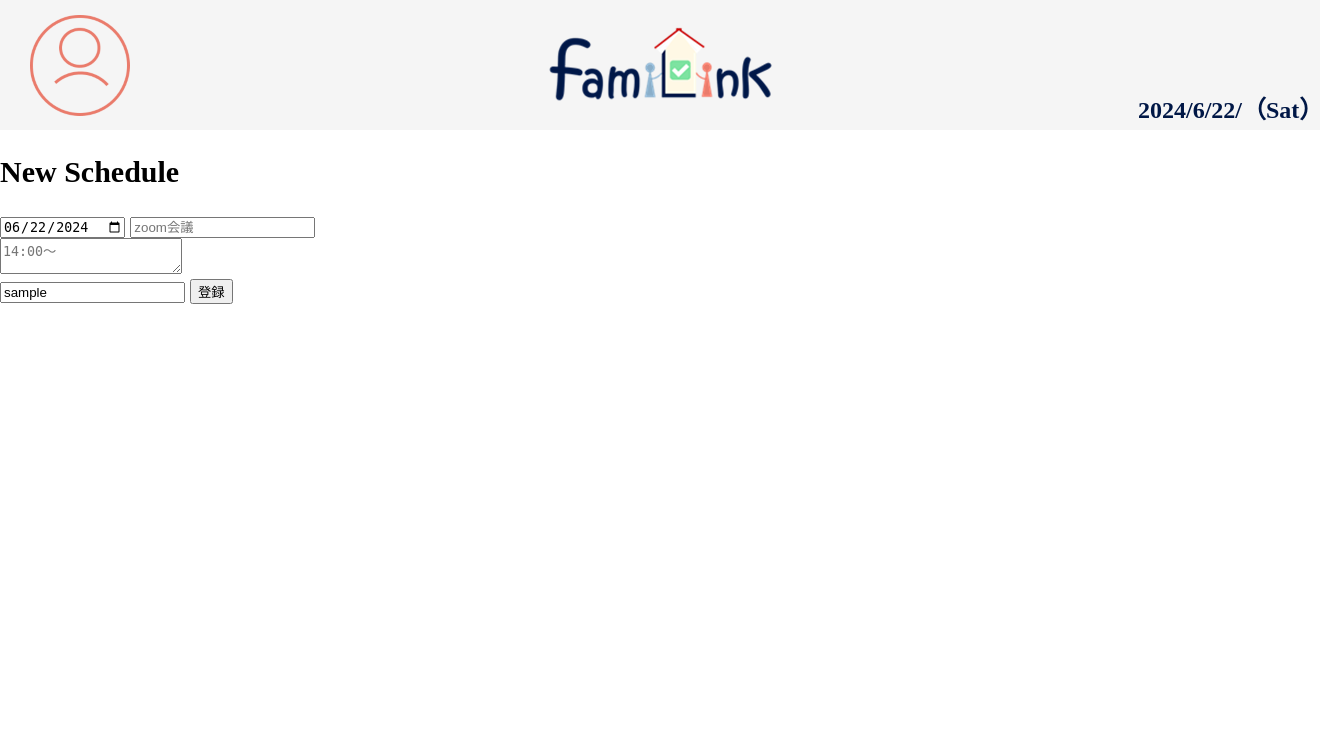
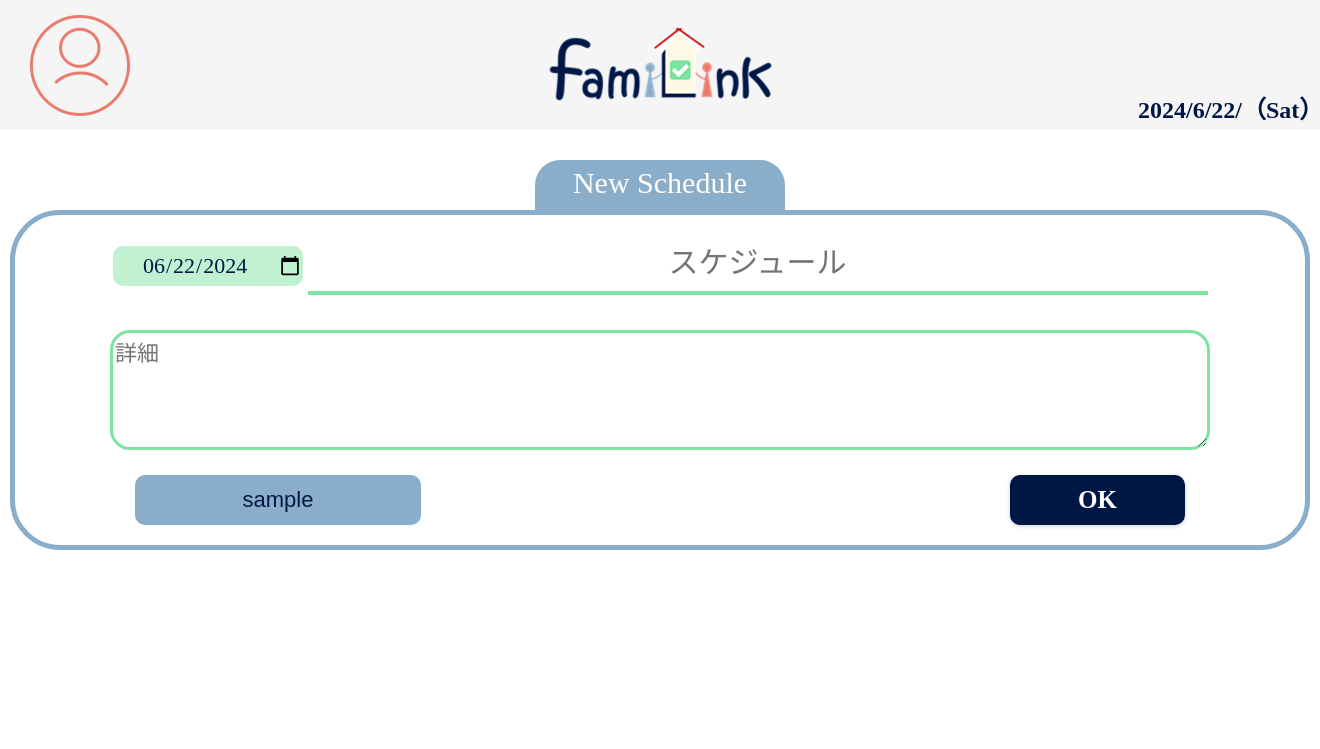
Before and after one commit to plusdojo2024/C2, a Java web app: template WebContent/WEB-INF/jsp/schedule_resist.jsp in a window 1320 px wide. Shown: the top 749 px of the page. Run offline with Tomcat 11, a stand-in JSP engine, Linux system fonts and the light colour scheme; the template is opened without the code that fills it: most values are stand-ins (such as "Sample title", 1, 10 or a date in 2020).

Commit message:
schedule_regist

```diff
--- a/WebContent/WEB-INF/jsp/schedule_resist.jsp
+++ b/WebContent/WEB-INF/jsp/schedule_resist.jsp
@@ -44,18 +44,28 @@
 		</header>
 
 		<main>
-			<h2>New Schedule</h2>
+		<div id="newscheduletitle">
+			<p id="newschedule">New Schedule</p>
+		</div>
+		<div id="form" class=boxradius>
 			<c:forEach var="e" items="${accountList}" >
       		<form id="schedule_form" method="post" action="/C2/ScheduleRegistServlet"><!--アクションにサーブレットを入力する-->
+	            <div id="formbox">
 	                        <input type="date" id="day" name="deadline">
-                			<input type="text" name="task" placeholder="zoom会議">
+                			<input type="text" name="task" placeholder="スケジュール">
                 			<br>
-                			<textarea name="contents" id="詳細" placeholder="14:00～"></textarea>
+                			<textarea name="contents" id="詳細" placeholder="詳細"></textarea>
               				<br>
+              		<div id="line">
               				<input type="text" name="register" value="${e.nickname}" readonly="readonly">
-              				<input type="submit" id="regist" name="submit" value="登録">
+              			<div id="okbutton">
+              				<input type="submit" id="regist" name="submit" value="OK" class=okbutton>
+      					</div>
+      				</div>
+      			</div>
       		</form>
       		</c:forEach>
+      		</div>
     	</main>
 
 
--- a/WebContent/css/schedule_regist.css
+++ b/WebContent/css/schedule_regist.css
@@ -1 +1,138 @@
 @charset "UTF-8";
+
+/*タイトル部分*/
+	#newschedule {
+		font-size: 1.5rem;
+		background-color: #8AAEC9;
+		width: 250px;
+		height: 50px;
+		border-radius: 25px 25px 0 0;
+		color: white;
+		margin: auto;
+		padding: 6px;
+		text-align: center;
+	}
+
+	#newscheduletitle {
+		text-align: center;
+		padding-top: 30px;
+	}
+
+/*フォームのボックス*/
+	#form {
+		width: 1300px;
+  		margin: 0px auto 80px auto;
+ 		padding: 80px auto 30px auto;
+  		border: 5px solid #8AAEC9;
+  		background-color: white;
+	}
+
+	.boxradius {
+		border-radius:50px;
+		border:2px solid #8AAEC9;
+	}
+
+/*テキストボックス全体*/
+
+	#formbox {
+		text-align:center;
+		width:100%;
+	}
+
+/*日付*/
+	input[name=deadline] {
+		width: 190px;
+		height: 40px;
+		border: none;
+		outline: none;
+		border-radius:10px;
+		color:#001746;
+		background-color:#C0F2D2;
+		font:22px UD デジタル 教科書体 NK-B;
+		text-align:center;
+	}
+
+/*スケジュールタイトル*/
+	input[name=task] {
+		width: 30em;
+		height: 60px;
+		font:30px UD デジタル 教科書体 NK-B;
+		color:#001746;
+		margin:20px 0px 20px 0px;
+		text-align: center;
+		background-color:white;
+		border: none;
+		outline: none;
+		border-bottom: 4px solid #7DE3A1;
+	}
+
+/*フォームのテキストボックスの大きさ*/
+	textarea[name=contents] {
+		width: 50em;
+		height: 120px;
+		font:22px UD デジタル 教科書体 NK-B;;
+		color:#001746;
+		margin:15px 0px 20px 0px;
+		border:3px solid #7DE3A1;
+		outline: none;
+		text-align: left;
+		border-radius:20px;
+	}
+
+	input[name=register] {
+		width: 13em;
+		height: 50px;
+		font-size:22px;
+		color:#001746;
+		margin-bottom:20px;
+		border: none;
+		outline: none;
+		border-radius:10px;
+		background-color:#8AAEC9;
+		text-align:center;
+	}
+
+/*okボタン*/
+	#okbutton {
+		text-align: center;
+		padding-bottom:20px;
+	}
+
+	input[type=submit]{
+  		width: 7em;
+ 		height: 50px;
+	}
+
+	.okbutton {
+		border-radius:10px;
+		background-color: #001746;
+    	border: 2px solid #001746;
+    	font: 25px UD デジタル 教科書体 NK-B;
+    	box-shadow: 0 1px 4px rgba(0, 0, 0, .2);
+		color: white;
+    	display: inline-block;
+    	font-weight: 700;
+		position: relative;
+    	text-align: center;
+    	text-decoration: none;
+    	transition: .3s;
+	}
+
+	.okbutton:hover {
+		background-color:white;
+		color:#001746;
+	}
+
+/*toとOKボタンを並べる*/
+	#line {
+		display: flex;
+	}
+
+/*flexの調節*/
+	input[name=register] {
+		margin:auto auto 20px 120px;
+	}
+
+	input[name=submit] {
+		margin:auto 120px 0px auto;
+	}
```
